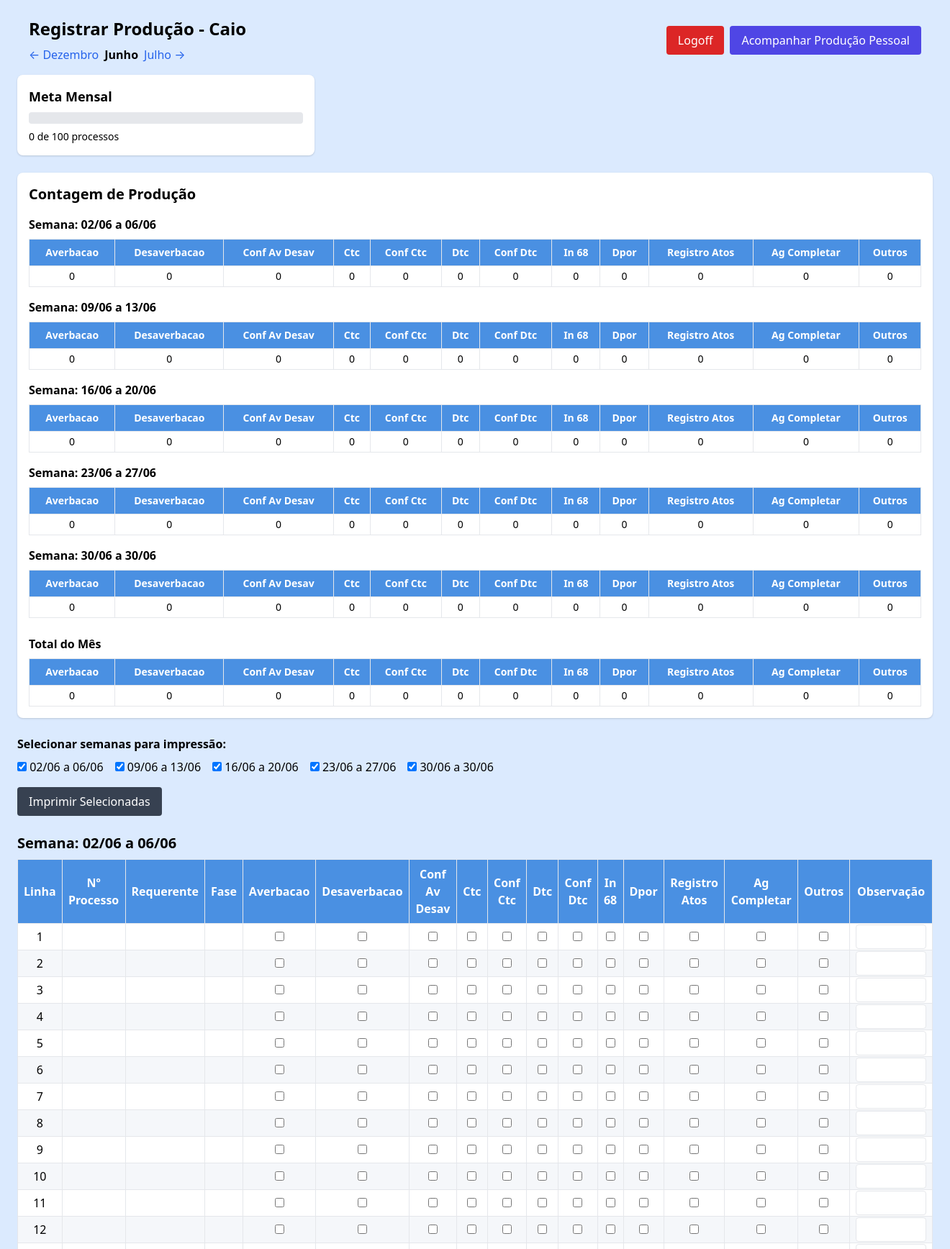
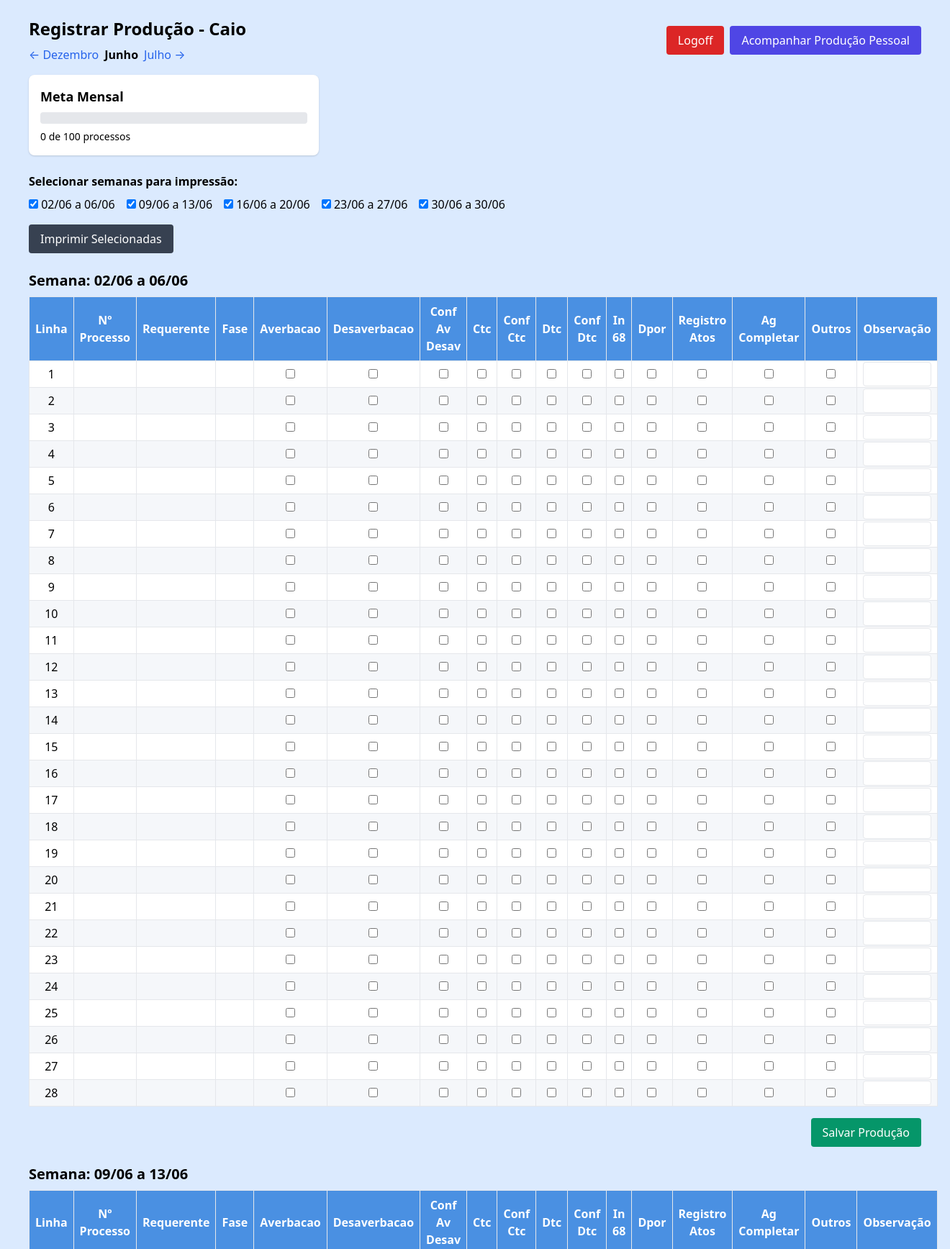
Before and after one commit to albertjr99/sistema_producao, a Flask app: page /registrar-producao in a window 1320 px wide. Shown: the top 1736 px of the page at 72% size. Run offline with Flask 3, Linux system fonts and the light colour scheme; a user stored in the database is signed in.

Commit message:
Update registrar_producao.html

```diff
--- a/templates/registrar_producao.html
+++ b/templates/registrar_producao.html
@@ -90,8 +90,7 @@
 </head>
 
 <body class="{{ 'bg-pink-100' if usuario.nome.upper() in ['SHIRLENE','ALINE','MARIANA','ANA LUCIA','CAROLINE','FLÁVIA','CRISTINA','SILVANA','SORAYA'] else 'bg-blue-100' }} p-6">
-  <div class="container mx-auto px-4"> <!-- Início do container centralizador -->
-
+  <div class="container mx-auto px-4">
     <div class="flex items-center justify-between mb-4">
       <div>
         <h1 class="text-2xl font-bold">Registrar Produção - {{ usuario.nome }}</h1>
@@ -107,13 +106,6 @@
       </div>
     </div>
 
-    <!-- ...continue com seu conteúdo normalmente... -->
-
-  </div> <!-- Fim do container -->
-</body>
-
-
-
     <form method="post">
 
       <div class="grid grid-cols-1 md:grid-cols-3 gap-4 mb-6">
@@ -123,57 +115,6 @@
             <div class="h-4 bg-green-500 rounded" style="width: {{ percentual_meta }}%"></div>
           </div>
           <p class="text-sm mt-2">{{ total_feito }} de {{ meta }} processos</p>
-      </div>
-    </div>
-
-    <div class="bg-white shadow rounded-lg p-4 mb-6">
-      <h2 class="text-xl font-semibold mb-4">Contagem de Produção</h2>
-      {% set total_mes = {} %}
-      {% for campo in campos %}
-        {% set _ = total_mes.update({campo: 0}) %}
-      {% endfor %}
-
-      {% for semana, contagem in totais.items() %}
-        <div class="mb-4">
-          <h3 class="font-semibold mb-2">Semana: {{ semana }}</h3>
-          <table class="min-w-full border text-sm">
-            <thead>
-              <tr>
-                {% for campo in campos %}
-                <th class="border px-2 py-1">{{ campo.replace('_', ' ') | title }}</th>
-                {% endfor %}
-              </tr>
-            </thead>
-            <tbody>
-              <tr>
-                {% for campo in campos %}
-                <td class="border px-2 py-1">{{ contagem[campo] }}</td>
-                {% set _ = total_mes.update({campo: total_mes[campo] + contagem[campo]}) %}
-                {% endfor %}
-              </tr>
-            </tbody>
-          </table>
-        </div>
-      {% endfor %}
-
-      <div class="mt-6">
-        <h3 class="font-semibold mb-2">Total do Mês</h3>
-        <table class="min-w-full border text-sm">
-          <thead>
-            <tr>
-              {% for campo in campos %}
-              <th class="border px-2 py-1">{{ campo.replace('_', ' ') | title }}</th>
-              {% endfor %}
-            </tr>
-          </thead>
-          <tbody>
-            <tr>
-              {% for campo in campos %}
-              <td class="border px-2 py-1">{{ total_mes[campo] }}</td>
-              {% endfor %}
-            </tr>
-          </tbody>
-        </table>
         </div>
       </div>
 
@@ -192,7 +133,6 @@
         </button>
       </div>
 
-    <!-- Aqui começa a área que será impressa -->
       <div class="impressao-container">
         {% for semana in semanas %}
         <div class="semana-impressao mb-6" data-semana="{{ semana }}">
@@ -240,5 +180,6 @@
         {% endfor %}
       </div>
     </form>
+  </div>
 </body>
 </html>
```
Lines whose indentation alone changed are shown as unchanged.
